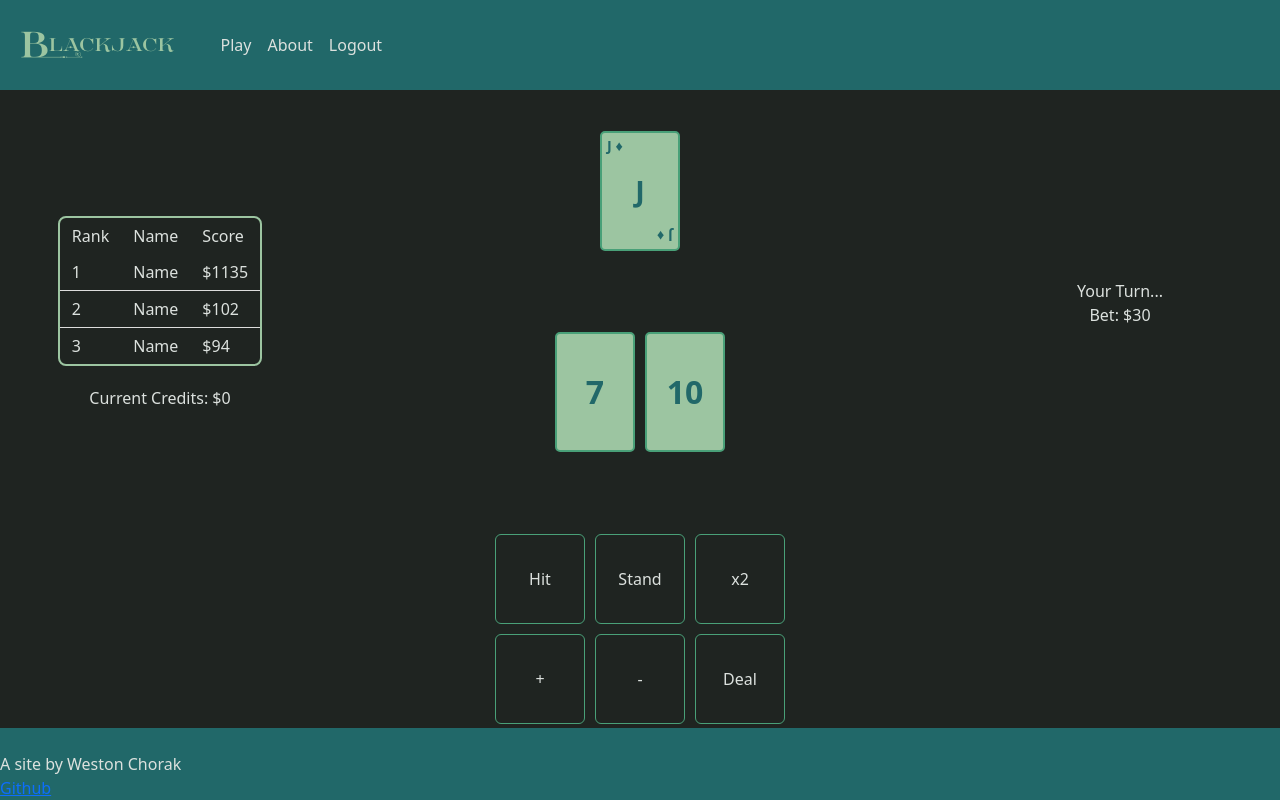
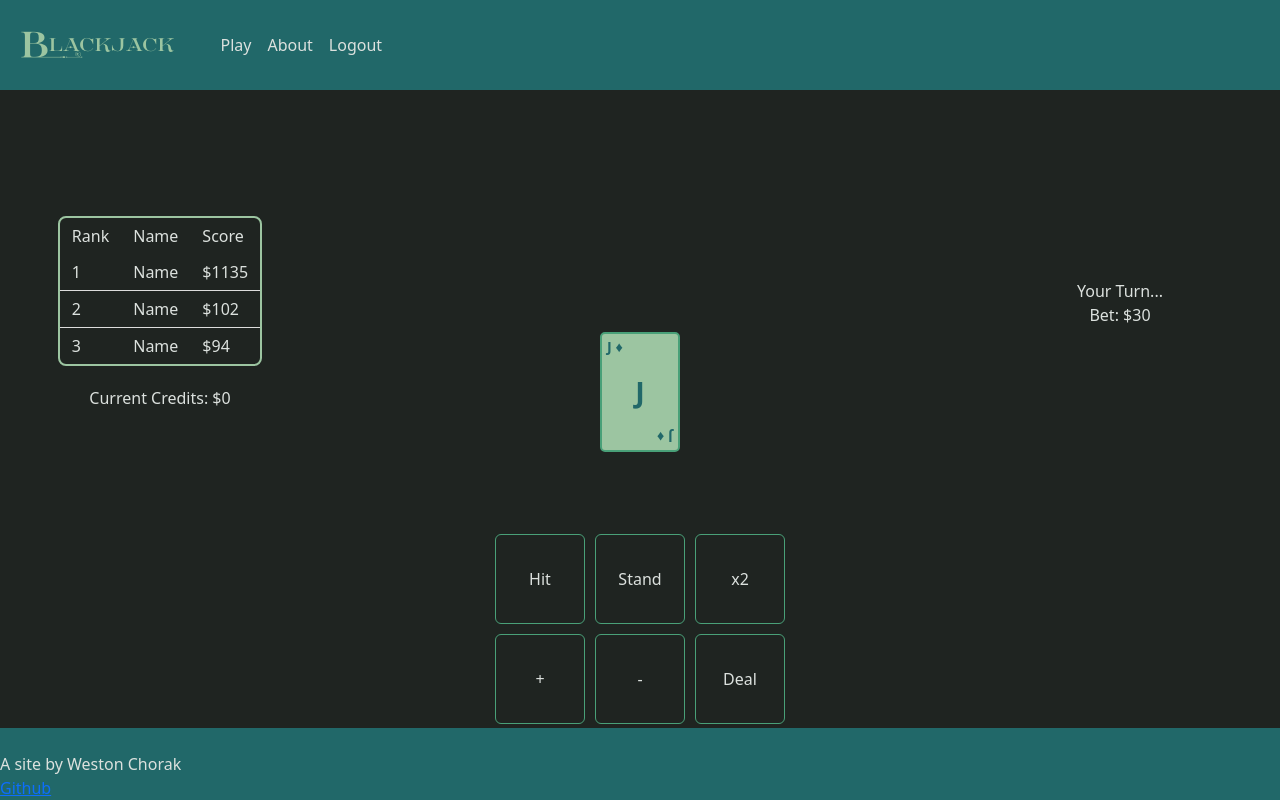
Before and after one commit to wjchorak/startup, a React (Vite) app: page /play in a window 1280 px wide. Both pictures are taken after a click on the button "Hit". Built offline with nearby package versions, Linux system fonts and the light colour scheme.

Commit message:
Player hand added

```diff
--- a/src/play/play.jsx
+++ b/src/play/play.jsx
@@ -50,6 +50,7 @@ function drawCard(deck, setDeck, setHand) {
 export function Play() {
     const [deck, setDeck] = useState(() => getNewDeck());
     const [dealerHand, setDealerHand] = useState([]);
+    const [playerHand, setPlayerHand] = useState([]);
 
     return (
         <main className={styles.main}>
@@ -106,13 +107,24 @@ export function Play() {
                 </div>
 
                 <div className={styles.cardContainer} id="player-cards">
-                    <div className={styles.playingCard}>7</div>
-                    <div className={styles.playingCard}>10</div>
+                    {playerHand.map((card, index) => (
+                        <div key={index} className={styles.playingCard}>
+                            <div className={styles.cornerTop}>
+                                {card.display} {card.suit}
+                            </div>
+                            <div className={styles.centerValue}>
+                                {card.display === 'A' ? card.suit : card.display}
+                            </div>
+                            <div className={styles.cornerBottom}>
+                                {card.display} {card.suit}
+                            </div>
+                        </div>
+                    ))}
                 </div>
 
                 <div id="controls">
                     <div id="card-controls">
-                        <button className="button-outline" onClick={() => drawCard(deck, setDeck, setDealerHand)}>Hit</button>
+                        <button className="button-outline" onClick={() => drawCard(deck, setDeck, setPlayerHand)}>Hit</button>
                         <button className="button-outline">Stand</button>
                         <button className="button-outline">x2</button>
                     </div>
```
